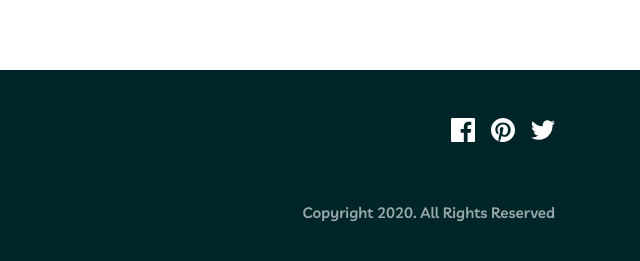
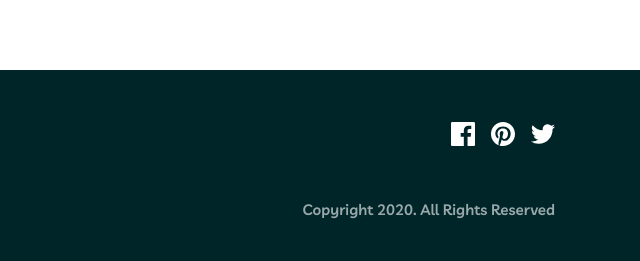
Before and after one commit to ilhomjon55/myteam, a plain HTML site: page index.html in a window 1280 px wide. Shown: the part 525-786 px from the top of the page, 640-1280 px from the left. Drawn offline with nearby package versions, Linux system fonts and the light colour scheme; files whose address does not match are found by name.

Commit message:
Add node modules bootstrap

```diff
--- a/index.html
+++ b/index.html
@@ -4,6 +4,7 @@
 <head>
   <meta charset="UTF-8" />
   <meta name="viewport" content="width=device-width, initial-scale=1.0" />
+  <link rel="stylesheet" href="/node_modules/bootstrap/dist/css/bootstrap.min.css">
   <link rel="stylesheet" href="css/main.min.css" />
   <title>My Team | Home Page</title>
 </head>
```
